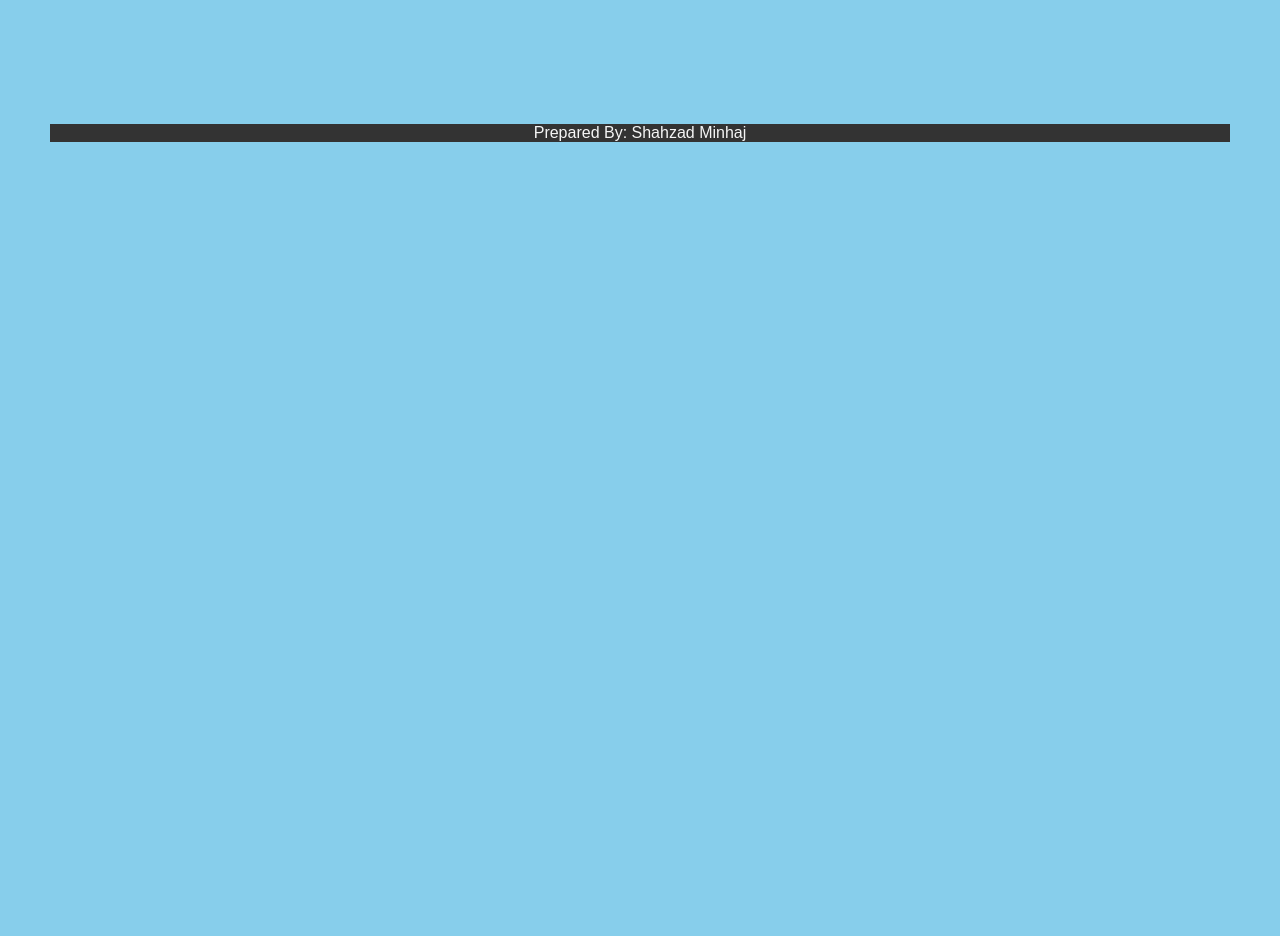
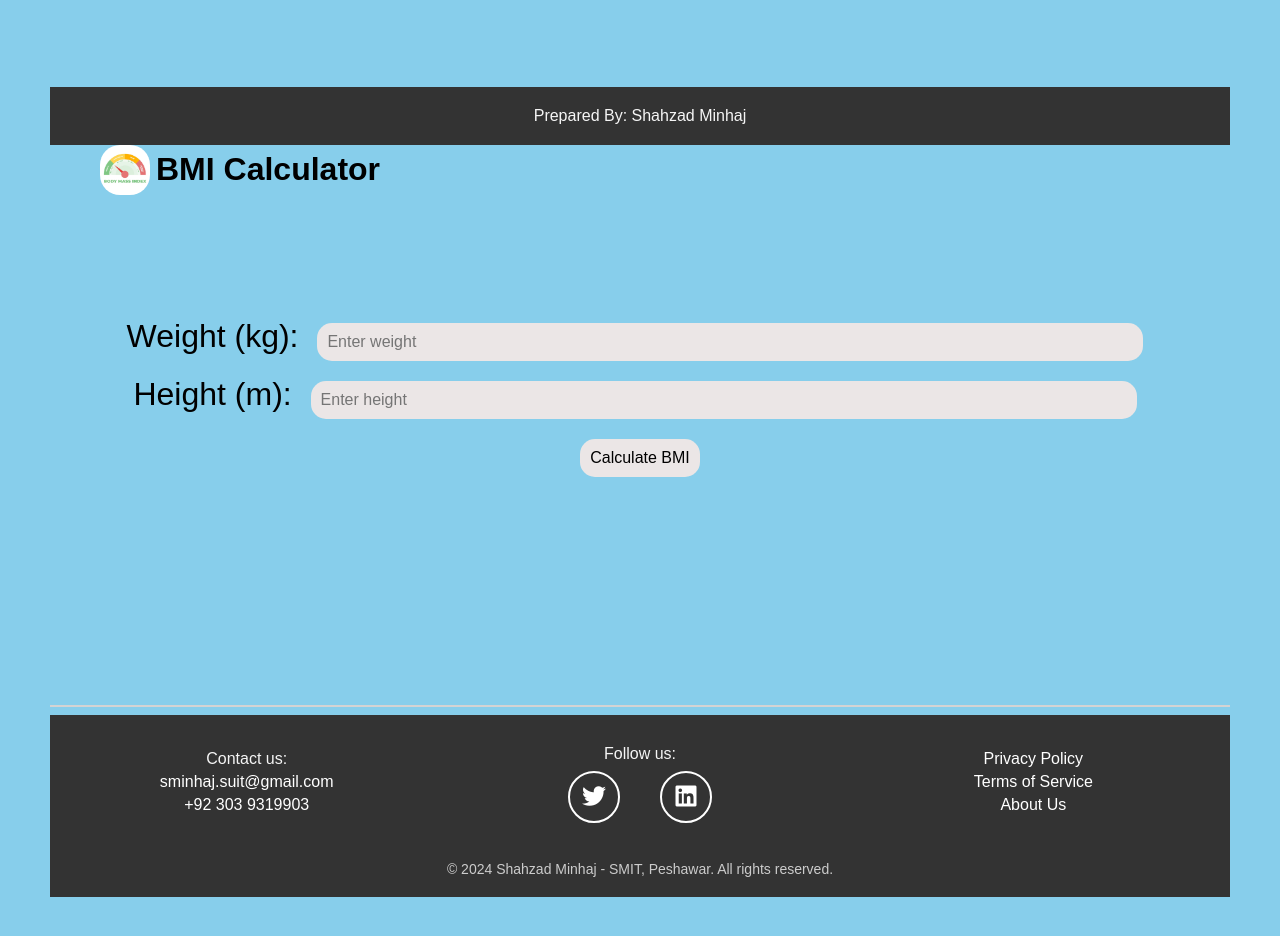
Before and after one commit to Shahzad-Minhaj/bmiCalculator, a plain HTML site: page index.html in a window 1280 px wide. Shown: the part 520-1456 px from the top of the page. Before the commit the page ends 800 px from the top, so only its background shows below. Drawn offline with Linux system fonts and the light colour scheme.

Commit message:
Second Commit

```diff
--- a/index.html
+++ b/index.html
@@ -1,3 +1,4 @@
+
 <!-- Assignment #1: Develop a BMI (Body Mass Index) calculator using JavaScript to determine an
 individual's BMI based on their weight and height.
 Calculation: Utilize the BMI formula: BMI = weight (kg) / (height * height) (meters).
@@ -69,3 +70,100 @@ Provide a clear interpretation of the BMI result according to standard BMI categ
 
 </body>
 </html>
+
+<!DOCTYPE html>
+<html lang="en">
+
+<head>
+  <meta charset="UTF-8">
+  <meta name="viewport" content="width=device-width, initial-scale=1.0">
+  <title>BMI Calculator</title>
+  <link rel="stylesheet" href="style.css">
+  <link rel="stylesheet" href="https://cdnjs.cloudflare.com/ajax/libs/font-awesome/6.0.0-beta3/css/all.min.css">
+</head>
+
+<body>
+
+  <head>
+
+    <div id="top">
+      <img src="bmi-body-mass-index-meter-vector-illustration_106788-3793.avif" alt="">
+      <h1 style="padding: 6px;"> BMI Calculator</h1>
+    </div>
+  </head>
+  <main>
+  <div id="container">
+    <div><label for="weight">Weight (kg):</label>
+    <input type="number" id="weight" placeholder="Enter weight" required>
+    </div>
+    <div><label for="height">Height (m):</label>
+    <input type="number" id="height" placeholder="Enter height" required>
+    </div>
+    <button onclick="calculateBMI()" id="btn">Calculate BMI</button>
+
+    <div id="result"></div>
+  </div>
+  </main>
+
+  <footer class="container-fluid">
+    <div class="footer-content">
+      <div class="contact-info">
+        <p>Contact us:</p>
+        <p><a href="mailto:sminhaj.suit@gmail.com">sminhaj.suit@gmail.com</a></p>
+        <p><a href="tel:+923039319903">+92 303 9319903</a></p>
+      </div>
+
+      <div class="social-links">
+        <p>Follow us:</p>
+        <div class="social-media-buttons"><button class="social-media-button"><a href="https://x.com/MinhajShahzad06?t=VqT-OU7x1IsRAUkSpMrG6w&s=08" target="_blank"
+              title="Twitter"><i class="fab fa-twitter"></i></a></button>
+          <button class="social-media-button"><a href="https://www.linkedin.com/in/shahzad-minhaj/" target="_blank"
+              title="LinkedIn"><i class="fab fa-linkedin"></i></a></button>
+        </div>
+      </div>
+
+      <div class="footer-links">
+        <a href="#">Privacy Policy</a>
+        <a href="#">Terms of Service</a>
+        <a href="#">About Us</a>
+      </div>
+    </div>
+
+    <div class="copyright">
+      <p>&copy; 2024 Shahzad Minhaj - SMIT, Peshawar. All rights reserved.</p>
+    </div>
+  </footer>
+  <script>
+    function calculateBMI() {
+      // Get user input
+      const weight = parseFloat(document.getElementById('weight').value);
+      const height = parseFloat(document.getElementById('height').value);
+
+      // Check if input is valid
+      if (isNaN(weight) || isNaN(height) || weight <= 0 || height <= 0) {
+        document.getElementById('result').innerHTML = 'Please enter valid values for weight and height.';
+        return;
+      }
+
+      // Calculate BMI
+      const bmi = weight / (height * height);
+
+      // Interpret BMI result
+      let interpretation = '';
+      if (bmi < 18.5) {
+        interpretation = 'Underweight';
+      } else if (bmi >= 18.5 && bmi < 24.9) {
+        interpretation = 'Normal weight';
+      } else if (bmi >= 25 && bmi < 29.9) {
+        interpretation = 'Overweight';
+      } else {
+        interpretation = 'Obese';
+      }
+
+      // Display result
+      document.getElementById('result').innerHTML = `Your BMI is ${bmi.toFixed(2)}. You are ${interpretation}.`;
+    }
+  </script>
+</body>
+
+</html>
--- /dev/null
+++ b/style.css
@@ -0,0 +1,132 @@
+*{
+    margin: 0;
+    padding: 0;
+    box-sizing: border-box;
+}
+#top{
+    display: flex;
+    flex-direction: row;
+    justify-content: start;
+    margin-left: 50px;
+    /* background-color: aqua; */
+}
+#container{
+  text-align: center;
+  padding-top: 10%;
+  border-bottom: 2px solid lightgray;
+  min-height: 40vw;
+  font-size: 32px;
+}
+img{
+  width: 50px;
+  height: 50px;
+  /* filter: drop-shadow(10px 10px 2px #1a1a1a); */
+    aspect-ratio: 3/2;
+    object-fit: contain;
+    align-items: center;
+    border-radius: 20px;
+}
+input, #btn{
+  padding: 10px;
+}
+  input, button {
+    margin: 10px;
+    /* padding: 10px; */
+    font-size: 16px;
+    background-color: rgb(235, 230, 230);
+    border-radius: 15px;
+    border: none;
+  }
+  button:hover{
+    background-color: lightgray;
+  }
+
+  /* footer */
+  footer {
+    background-color: #333;
+    color: #fff;
+    padding: 20px 0;
+    text-align: center;
+  }
+
+  .footer-content {
+    display: flex;
+    justify-content: space-around;
+    flex-wrap: wrap;
+  }
+
+  .contact-info,
+  .social-links,
+  .footer-links {
+    flex: 1;
+    margin: 10px;
+  }
+  .contact-info a{
+    text-decoration: none;
+    color: white;
+    font-size: medium;
+  }
+  .contact-info p:nth-last-child(1):hover,p:nth-last-child(2):hover{
+    /* text-decoration: underline; */
+    outline-offset: 3px;
+    transition: all 0.3s;
+    transform: scale(1.2);
+
+
+  }
+
+  .contact-info p {
+    margin: 5px 0;
+  }
+
+  .social-links a {
+    font-size: 24px;
+    color: #fff;
+    margin: 0 10px;
+    text-decoration: none;
+  }
+
+  .footer-links a {
+    color: #fff;
+    text-decoration: none;
+    display: block;
+    margin: 5px 0;
+  }
+
+  .footer-links a:hover {
+    text-decoration: underline;
+  }
+
+  .copyright {
+    margin-top: 20px;
+  }
+
+  .copyright p {
+    font-size: 14px;
+    color: #ccc;
+  }
+  .social-media-button{
+    width: 3rem;
+    height: 3rem;
+    border: none;
+    background-color: transparent;
+    border-radius: 50%;
+    outline: 2px solid white;
+    cursor: pointer;
+    transition: all 0.3s;
+
+  }
+  .social-media-buttons{
+    display: flex;
+    justify-content: center;
+    flex-wrap: wrap;
+    gap: 1.5rem;
+  }
+  .social-media-button:hover{
+    outline-offset: 3px;
+    transition: all 0.3s;
+
+  }
+  .social-media-button:hover:nth-child(2){
+    background-color: blue;
+  }
```
Also changed, not shown: bmi-body-mass-index-meter-vector-illustration_106788-3793.avif (added).
